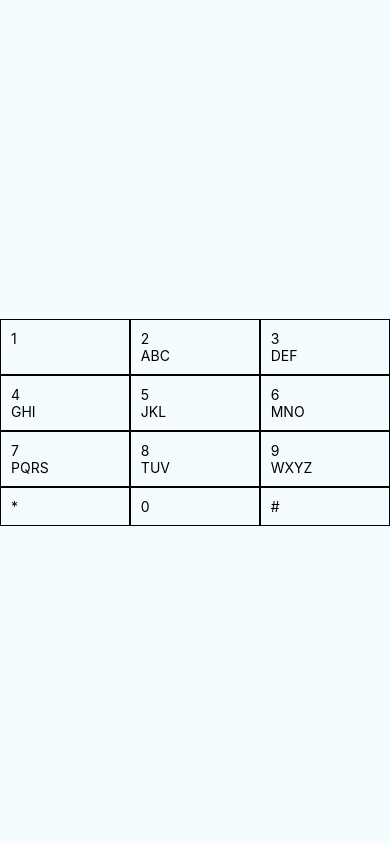
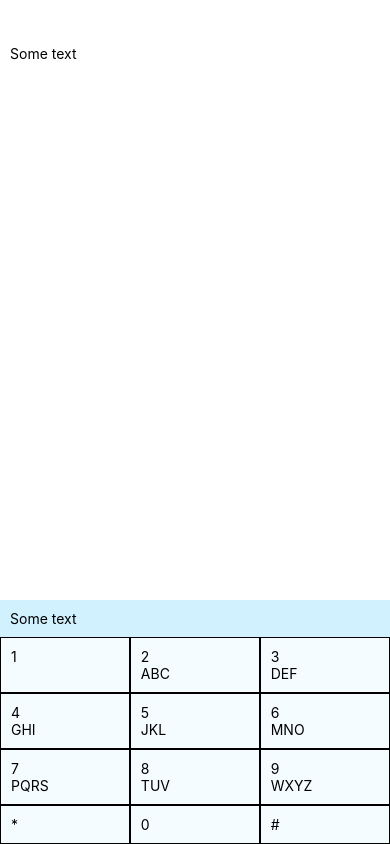
Before and after one commit to dimalakh/T9-word-predictor-rn, a React Native app: screen / in a window 390 px wide. Built offline with nearby package versions, Linux system fonts and the light colour scheme.

Commit message:
Added UI components for InputArea and predictionBar

```diff
--- a/src/App.js
+++ b/src/App.js
@@ -5,13 +5,18 @@ import {
   Text,
   View
 } from 'react-native';
+
 import KeyboardComponent from './components/keyboard'
+import InputArea from './components/inputArea'
+import PredictionBar from './components/predictionBar'
 
 
 export default class App extends Component {
   render() {
     return (
       <View style={styles.container}>
+        <InputArea />
+        <PredictionBar />
         <KeyboardComponent />
       </View>
     );
--- /dev/null
+++ b/src/components/inputArea.js
@@ -0,0 +1,19 @@
+import React from 'react'
+import { View, Text, StyleSheet } from 'react-native'
+
+const inputArea = () =>
+  <View style={styles.inputAreaWrapper}>
+    <Text>Some text</Text>
+  </View>
+
+export default inputArea
+
+const styles = StyleSheet.create({
+  inputAreaWrapper: {
+    flex: 1,
+    paddingVertical: 45,
+    paddingHorizontal: 10,
+    width: '100%',
+    backgroundColor: '#fff'
+  }
+})
--- /dev/null
+++ b/src/components/predictionBar.js
@@ -0,0 +1,18 @@
+import React from 'react'
+import { View, Text, StyleSheet } from 'react-native'
+
+const predictionBar = () => {
+  return <View style={styles.predictionBarWrapper}>
+    <Text>Some text</Text>
+  </View>
+}
+
+export default predictionBar
+
+const styles = StyleSheet.create({
+  predictionBarWrapper: {
+    width: '100%',
+    padding: 10,
+    backgroundColor: '#d1f1ff'
+  }
+})
```
Also changed, not shown: src/components/keyboard/index.js (renamed from src/components/keyboard.js), src/components/keyboard/key.js (renamed from src/components/key.js).
